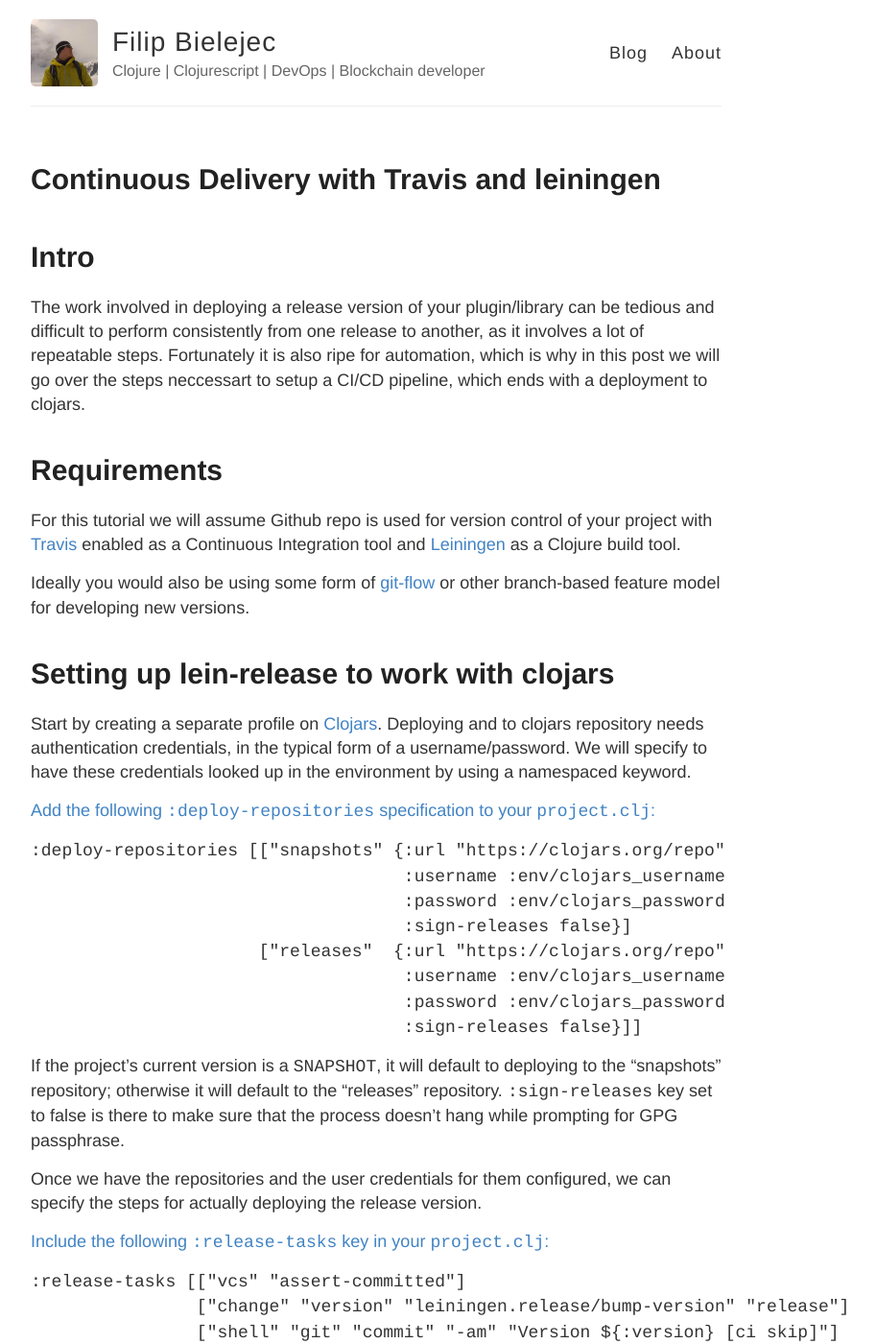
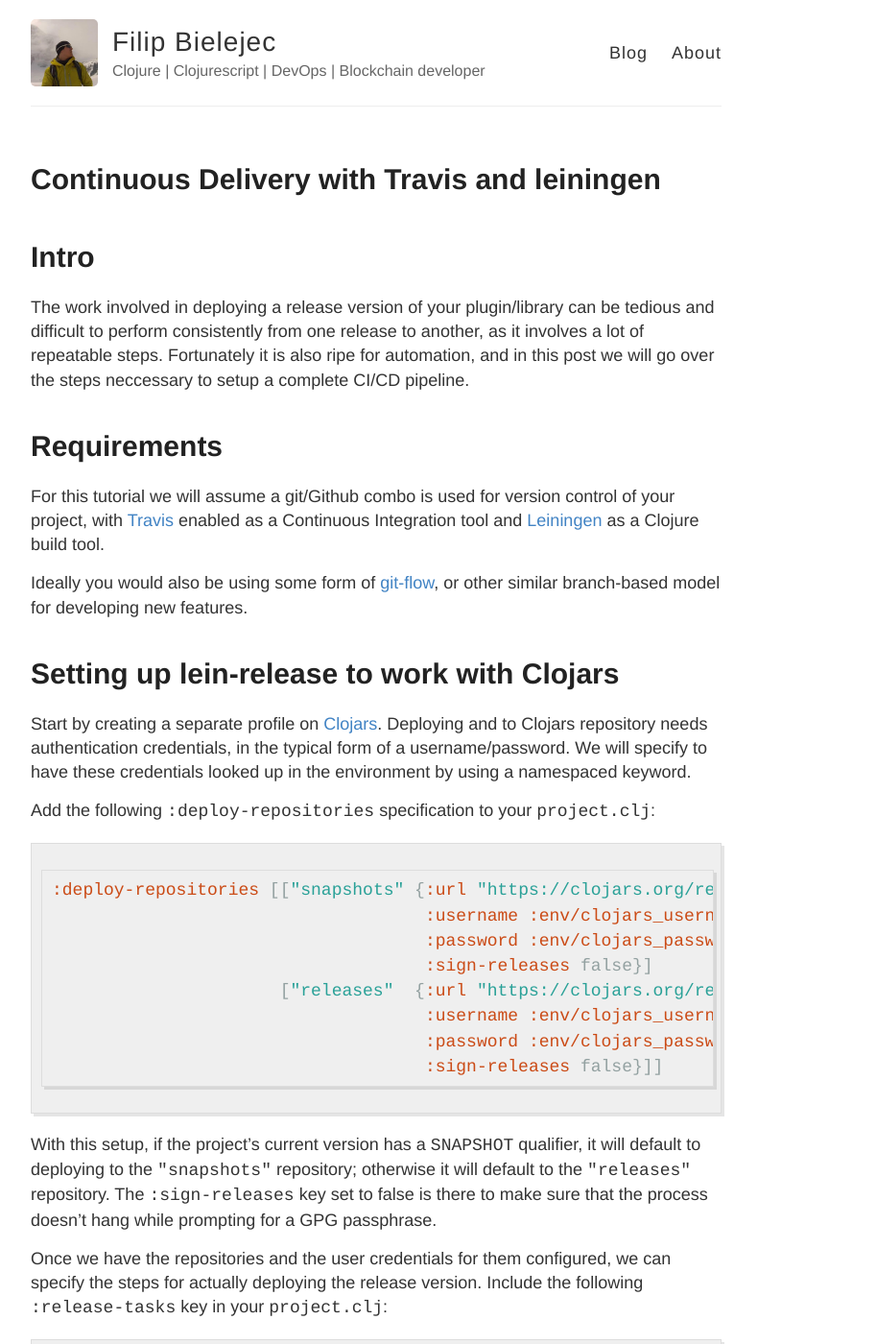
Before and after one commit to fbielejec/fbielejec.github.io, a Jekyll site: the page built from _posts/2018-11-26-travis-cd.md, in a window 1280 px wide and 1400 px high. Shown: the whole window at 96% size, without its empty margins (248-1161 px from the left). Built offline with Jekyll 4.4.1, drawn with Linux system fonts in a browser that asks for light colours; comment, search, counter and statistics services are not loaded; some of the changed text lies outside the part shown.

Commit message:
formatting, wording

````diff
--- a/_posts/2018-11-26-travis-cd.md
+++ b/_posts/2018-11-26-travis-cd.md
@@ -17,22 +17,23 @@ categories:
 # <a name="intro">Intro</a>
 
 The work involved in deploying a release version of your plugin/library can be tedious and difficult to perform consistently from one release to another, as it involves a lot of repeatable steps.
-Fortunately it is also ripe for automation, which is why in this post we will go over the steps neccessart to setup a CI/CD pipeline, which ends with a deployment to clojars.
+Fortunately it is also ripe for automation, and in this post we will go over the steps neccessary to setup a complete CI/CD pipeline.
 
 # <a name="requirements">Requirements</a>
 
-For this tutorial we will assume Github repo is used for version control of your project with [Travis](https://travis-ci.org) enabled as a Continuous Integration tool and [Leiningen](https://leiningen.org/) as a Clojure build tool.
+For this tutorial we will assume a git/Github combo is used for version control of your project, with [Travis](https://travis-ci.org) enabled as a Continuous Integration tool and [Leiningen](https://leiningen.org/) as a Clojure build tool.
 
-Ideally you would also be using some form of [git-flow](https://danielkummer.github.io/git-flow-cheatsheet/) or other branch-based feature model for developing new versions.
+Ideally you would also be using some form of [git-flow](https://danielkummer.github.io/git-flow-cheatsheet/), or other similar branch-based model for developing new features.
 
-# <a name="release">Setting up lein-release to work with clojars</a>
+# <a name="release">Setting up lein-release to work with Clojars</a>
 
-Start by creating a separate profile on [Clojars](https://clojars.org/).
-Deploying and to clojars repository needs authentication credentials, in the typical form of a username/password.
+Start by creating a separate profile on [Clojars](https://Clojars.org/).
+Deploying and to Clojars repository needs authentication credentials, in the typical form of a username/password.
 We will specify to have these credentials looked up in the environment by using a namespaced keyword.
 
-<a name="deploy-repositories">Add the following `:deploy-repositories` specification to your `project.clj`:</a>
-```edn
+Add the following `:deploy-repositories` specification to your `project.clj`:
+
+```clojure
 :deploy-repositories [["snapshots" {:url "https://clojars.org/repo"
                                     :username :env/clojars_username
                                     :password :env/clojars_password
@@ -43,14 +44,13 @@ We will specify to have these credentials looked up in the environment by using
                                     :sign-releases false}]]
 ```
 
-If the project's current version is a `SNAPSHOT`, it will default to deploying to the "snapshots" repository; otherwise it will default to the "releases" repository.
-`:sign-releases` key set to false is there to make sure that the process doesn't hang while prompting for GPG passphrase.
+With this setup, if the project's current version has a `SNAPSHOT` qualifier, it will default to deploying to the `"snapshots"` repository; otherwise it will default to the `"releases"` repository.
+The `:sign-releases` key set to false is there to make sure that the process doesn't hang while prompting for a GPG passphrase.
 
 Once we have the repositories and the user credentials for them configured, we can specify the steps for actually deploying the release version.
+Include the following `:release-tasks` key in your `project.clj`:
 
-<a name="release-tasks">Include the following `:release-tasks` key in your `project.clj`:</a>
-
-```edn
+```clojure
 :release-tasks [["vcs" "assert-committed"]
                 ["change" "version" "leiningen.release/bump-version" "release"]
                 ["shell" "git" "commit" "-am" "Version ${:version} [ci skip]"]
@@ -63,25 +63,26 @@ Once we have the repositories and the user credentials for them configured, we c
 
 This specification results in the following tasks when deploying:
 
-* First a `vcs` task checks if there are any uncommited changes (process bails if true).
-* Second a `change` task removes whatever qualifier is on the version in the project.clj (e.g. `SNAPSHOT`),
+* First a `vcs` task checks if there are any uncommited changes (process bails if that's true).
+* Second a `change` task removes whatever qualifier is on the version in the project.clj (e.g. `SNAPSHOT`).
 * Next `shell` and `vcs` tasks are run, respectively, to commit this change and then to tag the repository with the release version number.
 * Then a `deploy` task pushes the artifact to the "releases" repository.
-* The `change` task is run once more to "bump" the version number in project.clj. Which version level is decided by the argument passed to `lein release`, (e.g. `:major`, `:minor`, `:patch`)
-* Finally, `shell` and `vcs` tasks are run once more to commit the version change to project.clj and then push these two new commits to the default remote repository.
+* The `change` task is run once more to "bump" the version number in project.clj. Which version level is decided by the argument passed to `lein release`, (e.g. `:major`, `:minor`, `:patch`).
+* Finally, `shell` and `vcs` tasks are run once more to commit the version change and then push these two new commits to the default remote repository.
 
 ---
 **Note**
 
 For the `shell` task you need to add the folowing plugin to your `project.clj`:
-```edn
+
+```clojure
 :plugins [lein-shell "0.5.0"]
 ```
 
 ---
 
 At this point we can test if the release works as expected by releasing a test version locally.
-Specify the credentails and issue the following command:
+Specify the credentails and issue the following command in the terminal:
 
 ```bash
 env CLOJARS_USERNAME=<username> CLOJARS_PASSWORD=<password> lein release :patch
@@ -109,7 +111,7 @@ sudo apt-get install ruby-dev
 gem install travis
 ```
 
-Now in the root of your repository, where the `.travis.yml` file resides, run these commands, substituting placeholders with the real clojars credentials:
+Now in the root of your repository, where the `.travis.yml` file resides, run these commands, substituting placeholders with the real credentials:
 
 ```bash
 travis encrypt CLOJARS_USERNAME=<username> --add
@@ -126,10 +128,10 @@ https://docs.travis-ci.com/user/encryption-keys/#note-on-escaping-certain-symbol
 
 ---
 
-Travis readily supports deploymments to various [providers](https://docs.travis-ci.com/user/deployment/), alas not to Clojars.
-To deploy to clojars we will use a general-purpose script provider.
+Travis readily supports deploymments to various [providers](https://docs.travis-ci.com/user/deployment/), but not to Clojars.
+Not a problem, becasue  we can awlays use a general-purpose *script* provider.
 
-<a name="deploy-step">Specify the deploy step in the `.travis.yml` file:</a>
+Specify the deploy step in the `.travis.yml` file:
 
 ```yaml
 deploy:
@@ -146,21 +148,19 @@ If the deploy command returns a non-zero status, deployment is considered a fail
 ## <a name="travis-github">Authenticating with Github from Travis</a>
 
 There is one more problem which needs addressing.
-As you recall when specifying the [tasks](#release-tasks), we push two commits and a tagged release to the repository.
-This is not a a problem when done locally, but in the CI/CD environment we will push from an unauthenticated Travis server.
+As you recall when specifying the [tasks](#release-tasks), we push two commits, and a tagged release to the repository.
+This doesn not pose a problem when done locally, but in the CI/CD environment we will push from an unauthenticated Travis server.
 
 This is where Github's [access tokens](https://help.github.com/articles/creating-a-personal-access-token-for-the-command-line/) come in handy.
-You can generate one from [here](https://github.com/settings/tokens).
-Select `public_repo` as the token permissons.
+You can generate one from [here](https://github.com/settings/tokens), selecting `public_repo` as the token permissons.
 
-Next, encrypt and add the token as an environment variable to the `.travis.yml` file:
+Next, similar to storing the clojars credentials, we will encrypt and add the token as an environment variable to the `.travis.yml` file:
 
 ```bash
 travis encrypt GH_TOKEN=<your_token_here> --add
 ```
-Next we need to switch to an origin which uses the token to authenticate.
-
-<a name="after-success">Specify the `after-success` step in the `.travis.yml` file:</a>
+We then need to switch to an origin remote which uses the token to authenticate.
+I order to do so specify the `after-success` step in the `.travis.yml` file:
 
 ```yaml
 after_success:
@@ -171,7 +171,7 @@ after_success:
 ```
 
 Placeholders need to be replaced with the value corresponding to your project.
-**GH_TOKEN** will be substituted inside the build server with the un-encrypted token carrying commit rights, and we pipe the output to the `/dev/null` to avoid leaking it in the Travis's build logs.
+**GH_TOKEN** will be substituted inside the build server with the un-encrypted token carrying commit rights, and we pipe the output to the `/dev/null` to avoid leaking the token in the Travis's build logs.
 
 ---
 **Note**
@@ -185,7 +185,7 @@ Alternatively these steps can be done as part of the Travis's [`deploy` step](#d
 As a final bonus Clojars creates version badges, which always point to the latest version of your library, saving you the need to manually alter projects documentation, you can display one by adding to the project's README:
 
 ```
-[![Clojars Project](https://img.shields.io/clojars/v/<organisation>/<project>.svg)](https://clojars.org/<organisation>/project)
+[![Clojars Project](https://img.shields.io/Clojars/v/<organisation>/<project>.svg)](https://clojars.org/<organisation>/project)
 ```
 
 Thanks for reading!.
````
Also changed, not shown: other parts of _posts/2018-11-26-travis-cd.md (+3 -2 lines).
